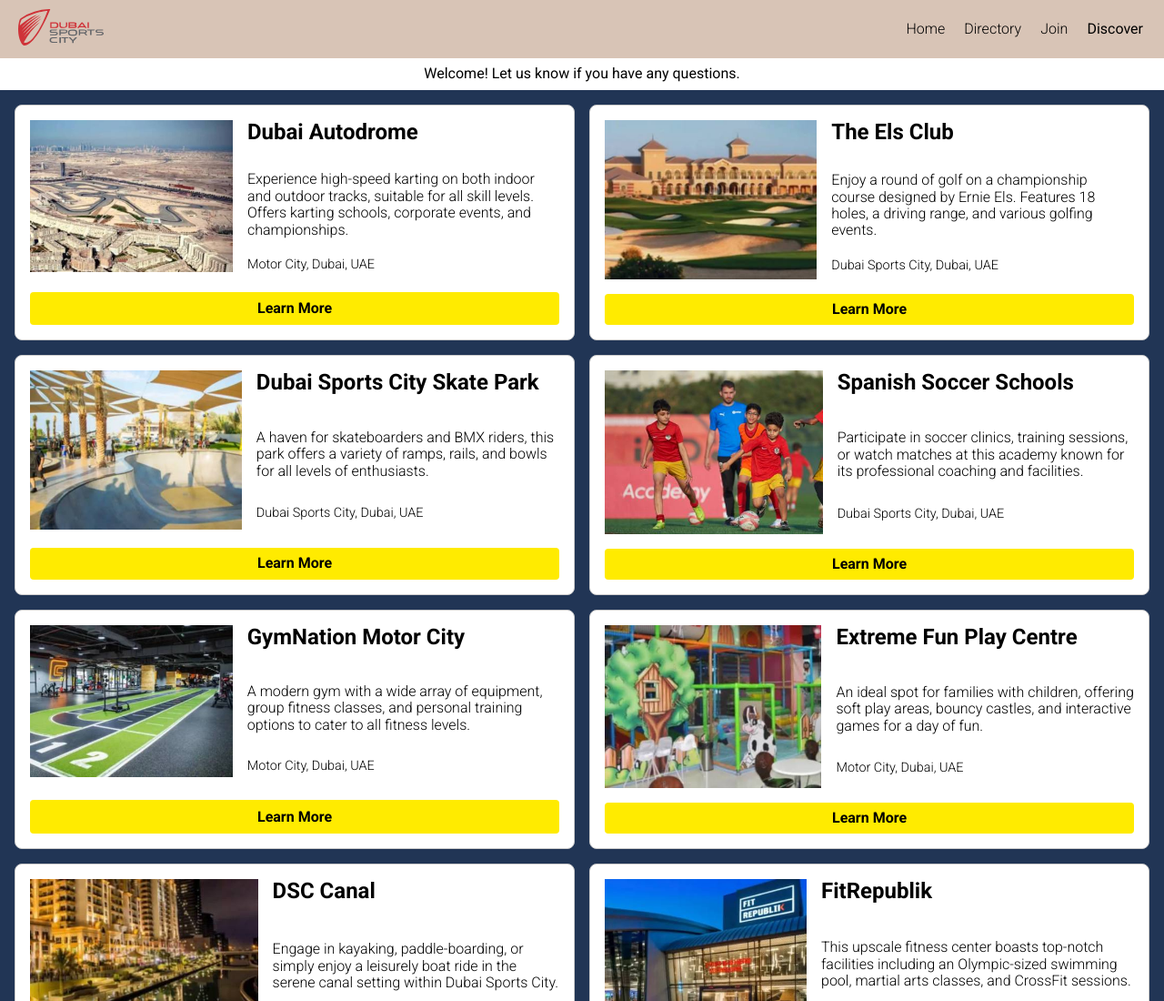
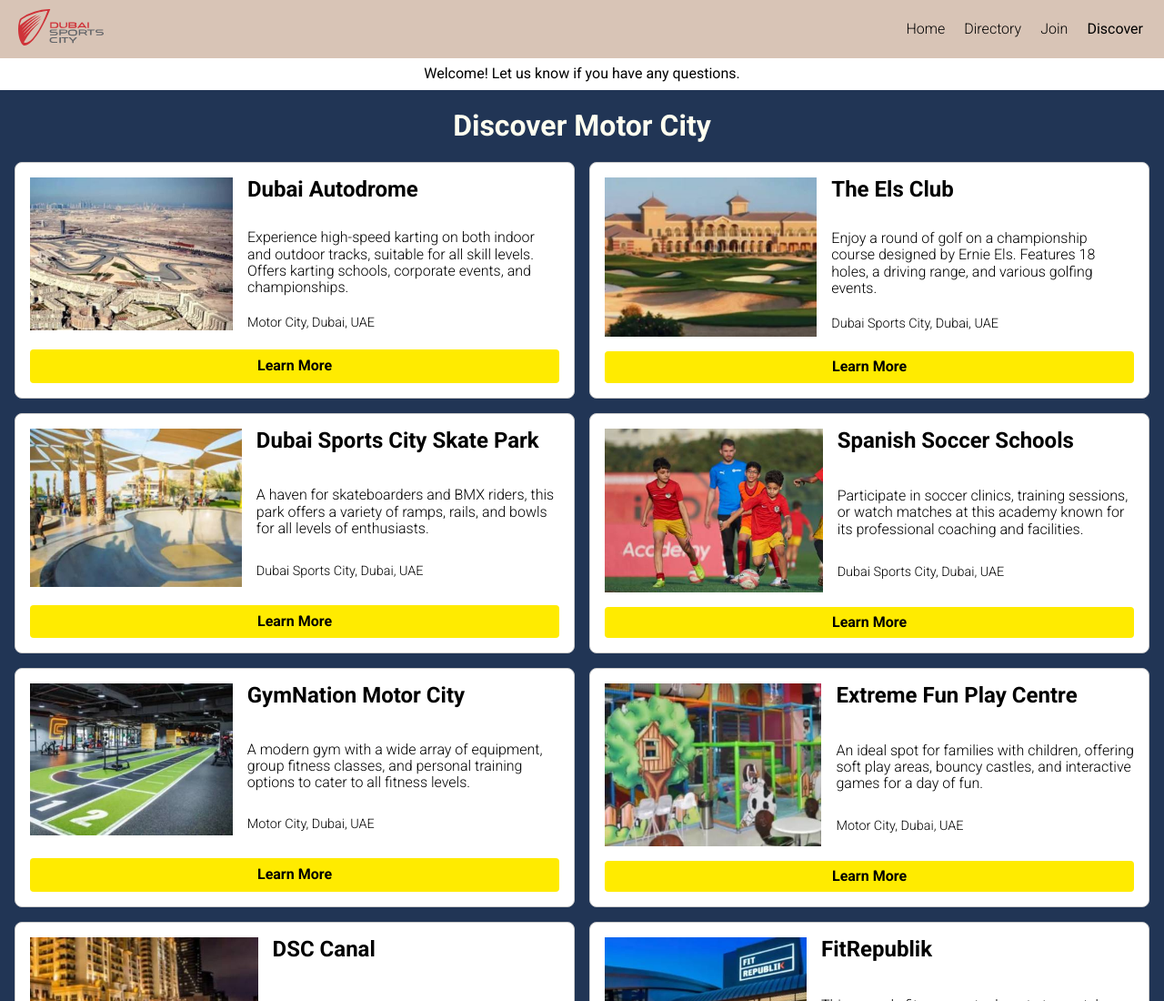
Before and after one commit to bnewvillage/wdd231, a plain HTML site: page chamber/discover.html in a window 1280 px wide. Shown: the top 1100 px of the page at 91% size. Drawn offline with Linux system fonts and the light colour scheme.

Commit message:
added h1 tag

```diff
--- a/chamber/discover.html
+++ b/chamber/discover.html
@@ -47,6 +47,7 @@
     <aside id="visitor-message"></aside>
 
   <main>
+    <h1>Discover Motor City</h1>
     <section id="featuredSection"></section>
   </main>
 
--- a/chamber/styles/discover.css
+++ b/chamber/styles/discover.css
@@ -3,6 +3,11 @@
     background: white;
     padding:0.5rem;
     font-weight: 400;
+}
+
+h1{
+    text-align: center;
+    color:ivory;
 }
 
   .card {
```
